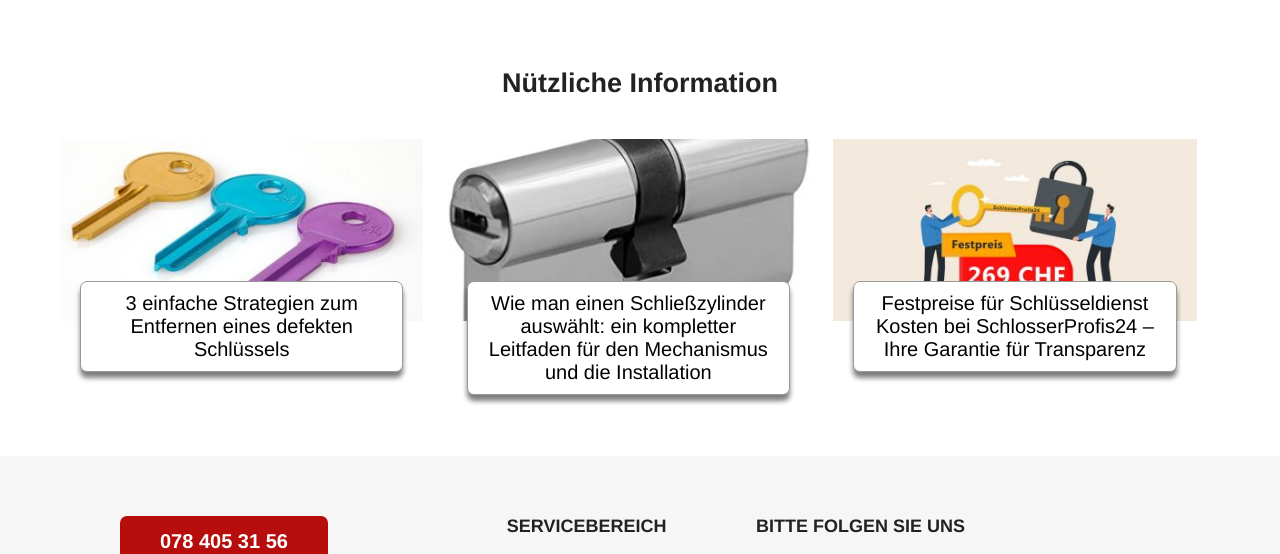
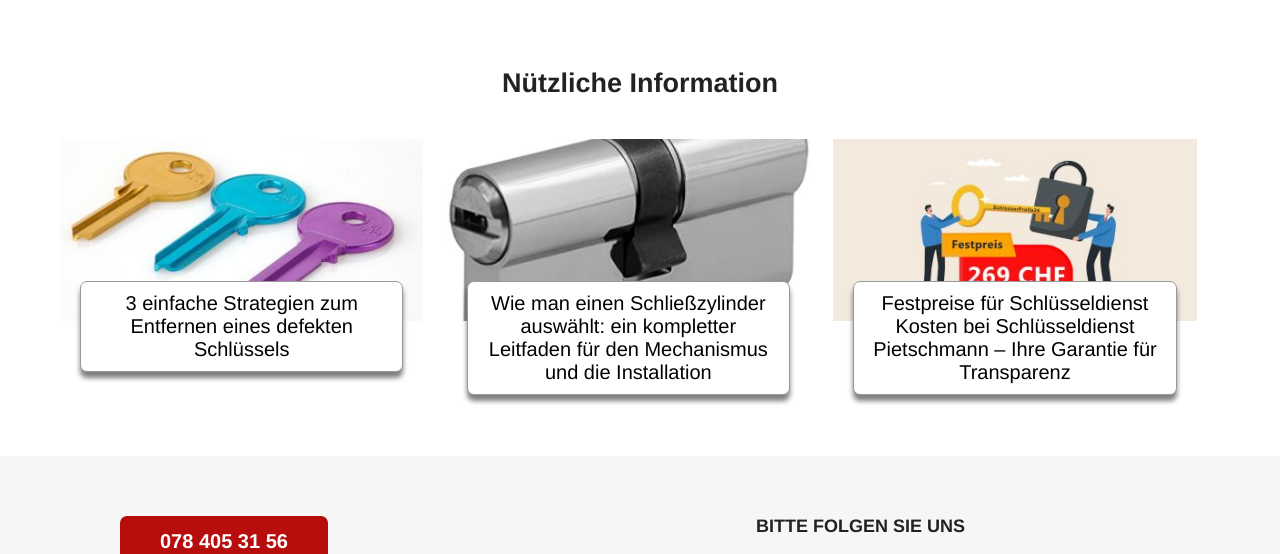
Before and after one commit to 24h-schluesseldienst/schluesseldienst-Pietschmann, a plain HTML site: page index.html in a window 1280 px wide. Shown: the part 1008-1562 px from the top of the page. Drawn offline with Linux system fonts and the light colour scheme; a script that the page names is missing; a web font is replaced by a local one.

Commit message:
Update index.html

```diff
--- a/index.html
+++ b/index.html
@@ -707,7 +707,7 @@ v74.491c0,18.911,15.472,34.38,34.38,34.38h160.441c18.911,0,34.38-15.472,34.38-34
             </a><a href="#" class="item">
                 <img src="./SchlosserProfis24 – Schlüsseldienst in der Nähe 24_7_365. Schweizer Schlüsselservice_files/fixpreis-f-r-schl-sseldienst-in-der-schweiz-269.jpg" alt="Fixpreis für Schlüsseldienst in der Schweiz">
                 <span class="img-title">
-                    <span class="name">Festpreise für Schlüsseldienst Kosten bei SchlosserProfis24 – Ihre Garantie für Transparenz</span>
+                    <span class="name">Festpreise für Schlüsseldienst Kosten bei Schlüsseldienst Pietschmann – Ihre Garantie für Transparenz</span>
                     <span class="brand-red"></span>
                 </span>
             </a></div></div></div>
@@ -743,7 +743,7 @@ v74.491c0,18.911,15.472,34.38,34.38,34.38h160.441c18.911,0,34.38-15.472,34.38-34
                 <div class="footer-col">
 
                     <input type="checkbox" id="footer-kantone-chk">
-                    <div class="footer-header"><label for="footer-kantone-chk">Servicebereich</label></div>
+
 
 
 
```
